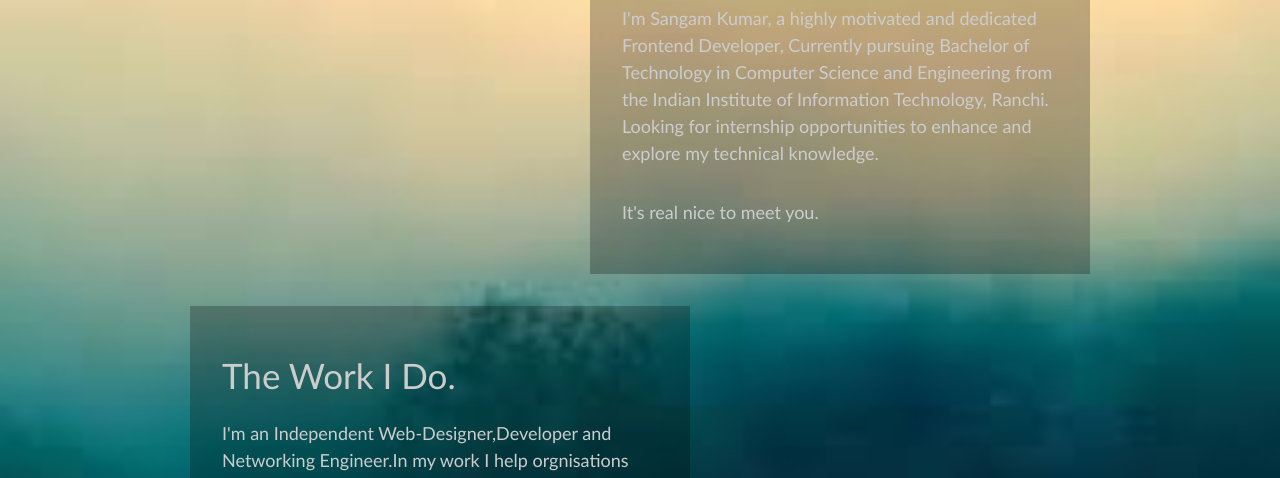
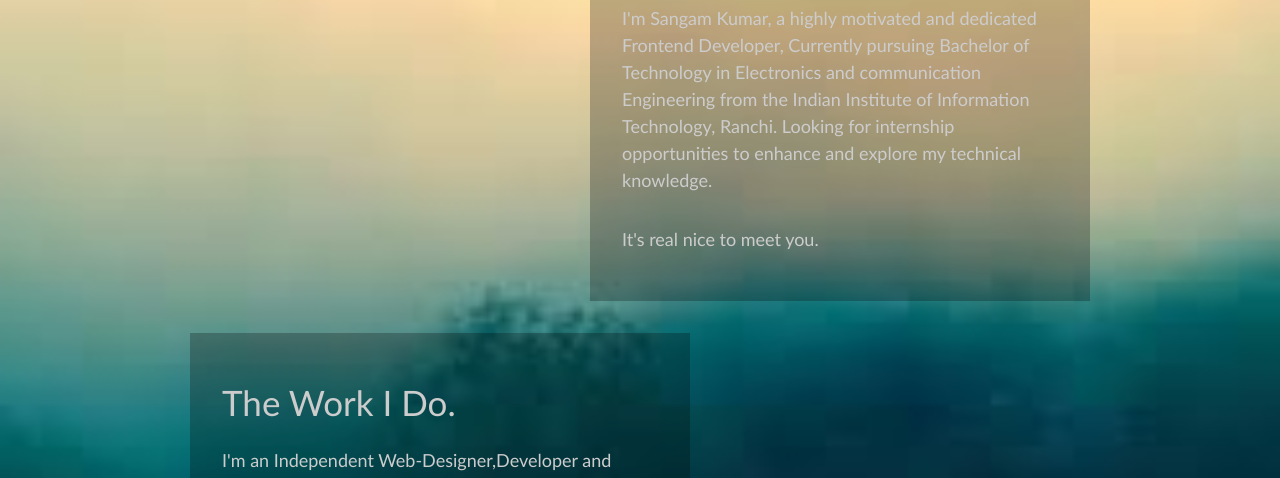
Before and after one commit to Sangamkumar25/portfolio, a plain HTML site: page index.html in a window 1280 px wide. Shown: the part 728-1206 px from the top of the page. Drawn offline with nearby package versions, Linux system fonts and the light colour scheme.

Commit message:
Update index.html

```diff
--- a/index.html
+++ b/index.html
@@ -153,7 +153,7 @@
                 <div>
                     <p>
                           <h1>About me</h1>
-                        I'm Sangam Kumar, a highly motivated and dedicated Frontend Developer, Currently pursuing Bachelor of Technology in Computer Science and Engineering from the Indian Institute of Information Technology,
+                        I'm Sangam Kumar, a highly motivated and dedicated Frontend Developer, Currently pursuing Bachelor of Technology in Electronics and communication Engineering from the Indian Institute of Information Technology,
                         Ranchi. Looking for internship opportunities to enhance and explore my technical knowledge.
 
                          <span>It's real nice to meet you.</span>
```
